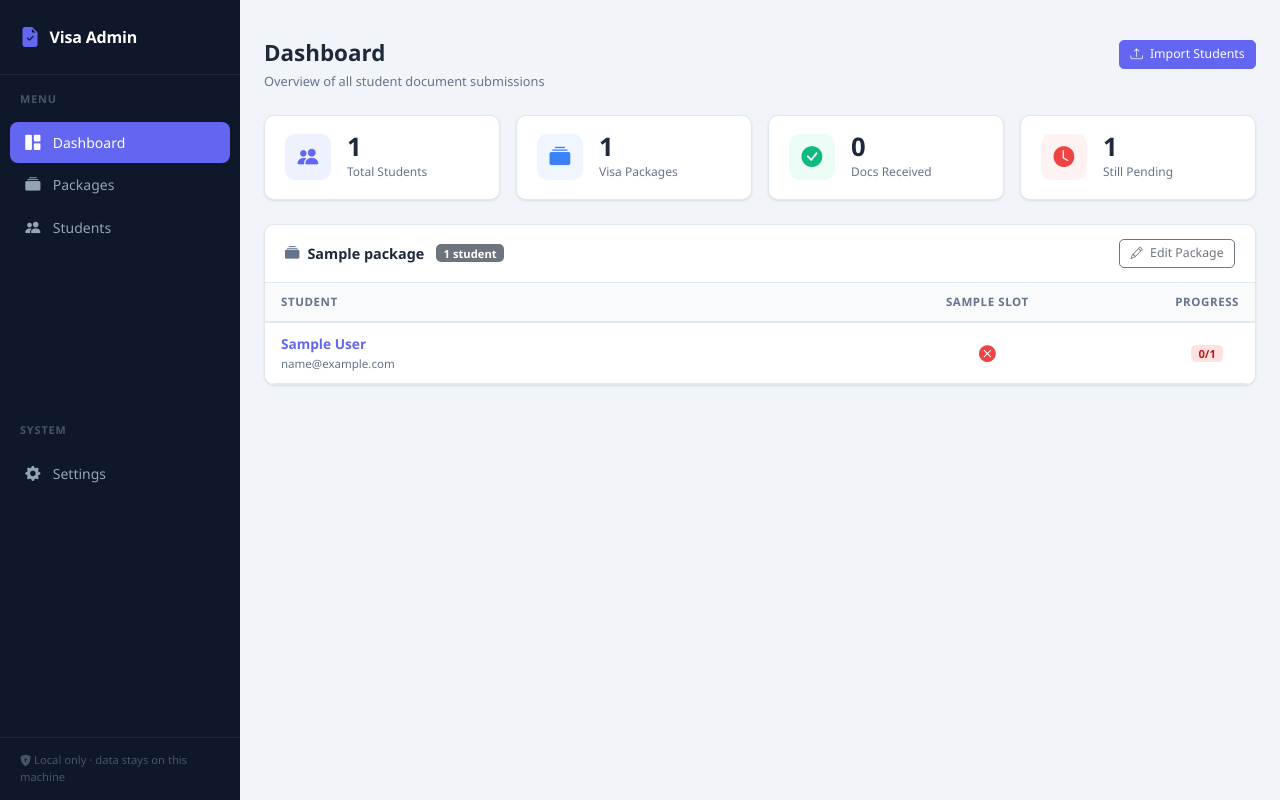
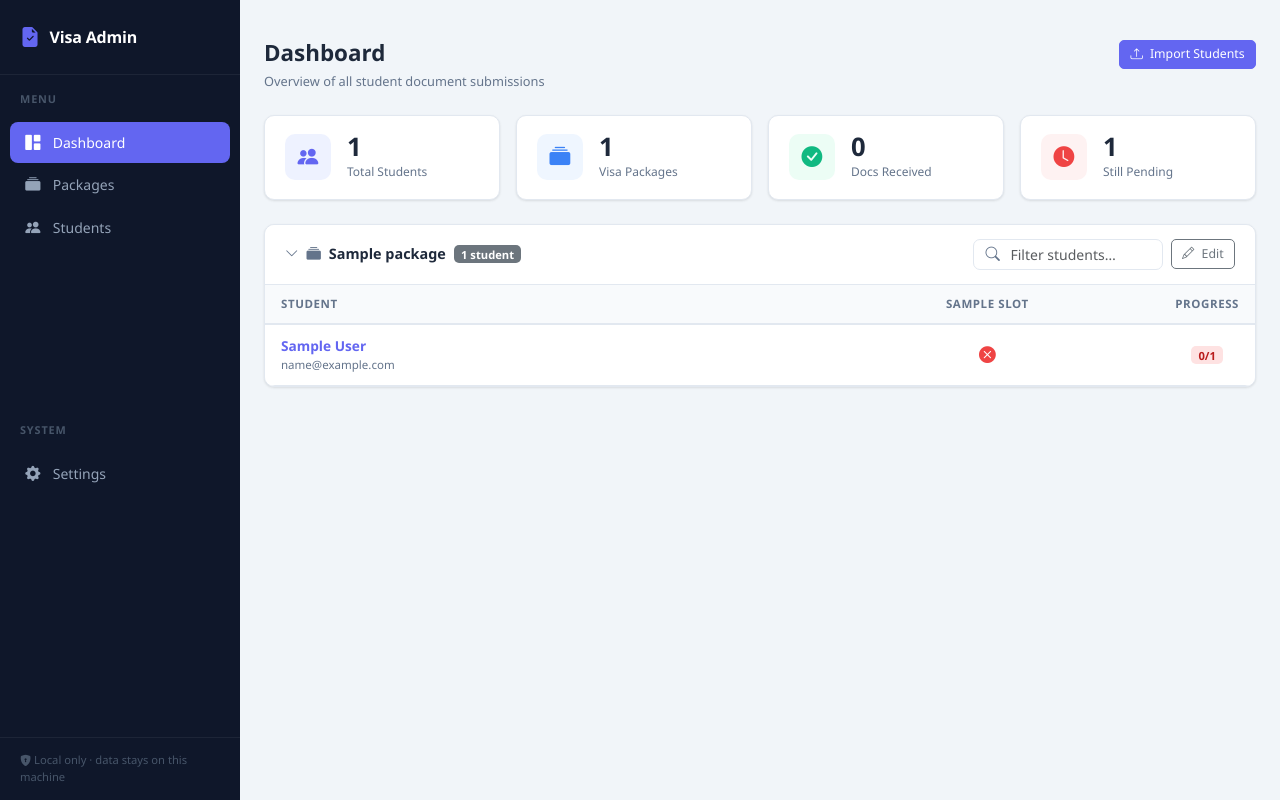
Before and after one commit to cyril-zx-chen/visa-admin, a Flask app: page / in a window 1280 px wide. Run offline with Flask 3, Linux system fonts and the light colour scheme; tables that the repository leaves empty hold one stand-in row (values such as "Sample post"); some libraries are stand-ins or nearby versions.

Commit message:
Add foldable packages and per-package student filter on dashboard
Each package card header has a chevron to collapse/expand the table.
Collapse state is saved per-package in localStorage and restored on
reload. A filter input in the header lets you search students by name
or email within that package, with a 'no results' message when nothing
matches.

Co-Authored-By: Claude Sonnet 4.6 <noreply@anthropic.com>

```diff
--- a/static/css/custom.css
+++ b/static/css/custom.css
@@ -288,6 +288,12 @@ a { text-decoration: none; }
 .status-pending-required { color: #ef4444; font-size: 1.05rem; }
 .status-pending-optional { color: #cbd5e1; font-size: 1.05rem; }
 
+/* Collapse chevron */
+.collapse-chevron { transition: transform .2s ease; }
+.pkg-collapse-btn[aria-expanded="false"] .collapse-chevron { transform: rotate(-90deg); }
+.pkg-collapse-btn { border: none; background: none; }
+.pkg-collapse-btn:focus { box-shadow: none; }
+
 .dashboard-table th.slot-header {
   max-width: 100px;
   overflow: hidden;
--- a/templates/dashboard.html
+++ b/templates/dashboard.html
@@ -73,18 +73,43 @@
 
 {% for pkg_id, pkg_data in data.items() %}
   <div class="card mb-4">
-    <div class="card-header">
-      <div class="d-flex align-items-center gap-2">
+    <!-- Card header: collapse toggle | name | filter | edit -->
+    <div class="card-header flex-wrap gap-2" style="cursor:default">
+      <div class="d-flex align-items-center gap-2 flex-grow-1">
+        <button class="btn btn-link p-0 pkg-collapse-btn"
+                data-bs-toggle="collapse"
+                data-bs-target="#pkg-body-{{ pkg_id }}"
+                aria-expanded="true"
+                style="color:var(--text-muted); line-height:1">
+          <i class="bi bi-chevron-down collapse-chevron"></i>
+        </button>
         <i class="bi bi-collection-fill text-muted"></i>
         <span class="card-header-title">{{ pkg_data.package.name }}</span>
-        <span class="badge bg-secondary ms-1">{{ pkg_data.students | length }} student{{ 's' if pkg_data.students | length != 1 }}</span>
+        <span class="badge bg-secondary">
+          {{ pkg_data.students | length }} student{{ 's' if pkg_data.students | length != 1 }}
+        </span>
       </div>
+
+      <div class="d-flex align-items-center gap-2">
+        {% if pkg_data.students %}
+          <div class="search-wrapper" style="width:190px">
+            <i class="bi bi-search"></i>
+            <input type="text"
+                   class="form-control form-control-sm pkg-filter"
+                   data-table="pkg-table-{{ pkg_id }}"
+                   placeholder="Filter students…"
+                   onclick="event.stopPropagation()">
+          </div>
+        {% endif %}
         <a href="{{ url_for('packages.package_detail', pkg_id=pkg_id) }}"
            class="btn btn-outline-secondary btn-sm">
-        <i class="bi bi-pencil me-1"></i> Edit Package
+          <i class="bi bi-pencil me-1"></i> Edit
         </a>
       </div>
+    </div>
 
+    <!-- Collapsible body -->
+    <div class="collapse show pkg-collapse" id="pkg-body-{{ pkg_id }}">
       {% if not pkg_data.students %}
         <div class="empty-state py-4">
           <i class="bi bi-person-plus" style="font-size:1.8rem; color:var(--border)"></i>
@@ -94,7 +119,7 @@
         </div>
       {% else %}
         <div class="table-responsive">
-        <table class="table table-card dashboard-table mb-0">
+          <table class="table table-card dashboard-table mb-0" id="pkg-table-{{ pkg_id }}">
             <thead>
               <tr>
                 <th style="min-width:160px">Student</th>
@@ -115,7 +140,7 @@
               {% for student in pkg_data.students %}
                 {% set rcv = namespace(v=0) %}
                 {% set req = namespace(v=0) %}
-              <tr>
+                <tr data-student="{{ student.name | lower }} {{ student.email | lower }}">
                   <td>
                     <a href="{{ url_for('students.student_detail', student_id=student.id) }}"
                        class="fw-semibold" style="color:var(--purple)">
@@ -163,6 +188,7 @@
         </div>
       {% endif %}
     </div>
+  </div>
 {% endfor %}
 
 {% if unassigned %}
@@ -193,3 +219,66 @@
   </div>
 {% endif %}
 {% endblock %}
+
+{% block extra_js %}
+<script>
+// Collapse chevron rotation
+document.querySelectorAll('.pkg-collapse-btn').forEach(function (btn) {
+  btn.addEventListener('click', function () {
+    // chevron direction is handled by CSS via aria-expanded
+  });
+});
+
+// Persist collapse state per package in localStorage
+document.querySelectorAll('.pkg-collapse').forEach(function (el) {
+  var key = 'dash-collapse-' + el.id;
+
+  // Restore saved state (collapsed)
+  if (localStorage.getItem(key) === '0') {
+    el.classList.remove('show');
+    var btn = document.querySelector('[data-bs-target="#' + el.id + '"]');
+    if (btn) btn.setAttribute('aria-expanded', 'false');
+  }
+
+  // Save on hide/show
+  el.addEventListener('hide.bs.collapse', function () {
+    localStorage.setItem('dash-collapse-' + this.id, '0');
+  });
+  el.addEventListener('show.bs.collapse', function () {
+    localStorage.setItem('dash-collapse-' + this.id, '1');
+  });
+});
+
+// Per-package student filter
+document.querySelectorAll('.pkg-filter').forEach(function (input) {
+  input.addEventListener('input', function () {
+    var term  = this.value.toLowerCase().trim();
+    var table = document.getElementById(this.dataset.table);
+    if (!table) return;
+    var noMatch = 0, total = 0;
+    table.querySelectorAll('tbody tr').forEach(function (row) {
+      total++;
+      var match = !term || row.dataset.student.includes(term);
+      row.style.display = match ? '' : 'none';
+      if (!match) noMatch++;
+    });
+    // Show/hide "no results" row
+    var existing = table.querySelector('.no-filter-results');
+    if (noMatch === total && total > 0 && term) {
+      if (!existing) {
+        var cols = table.querySelector('thead tr').children.length;
+        var tr   = document.createElement('tr');
+        tr.className = 'no-filter-results';
+        tr.innerHTML = '<td colspan="' + cols + '" class="text-center text-muted py-3" style="font-size:.85rem"><i class="bi bi-search me-1"></i>No students match "' + term + '"</td>';
+        table.querySelector('tbody').appendChild(tr);
+      } else {
+        existing.querySelector('td').innerHTML = '<i class="bi bi-search me-1"></i>No students match "' + term + '"';
+        existing.style.display = '';
+      }
+    } else if (existing) {
+      existing.style.display = 'none';
+    }
+  });
+});
+</script>
+{% endblock %}
```
Lines whose indentation alone changed are shown as unchanged.
